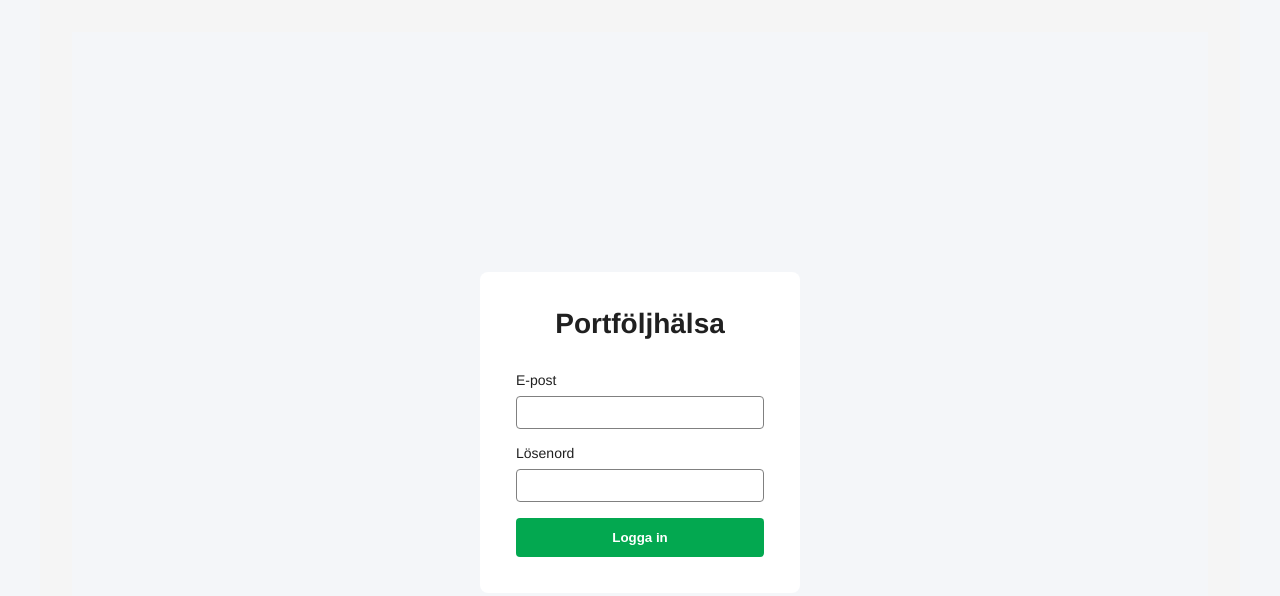
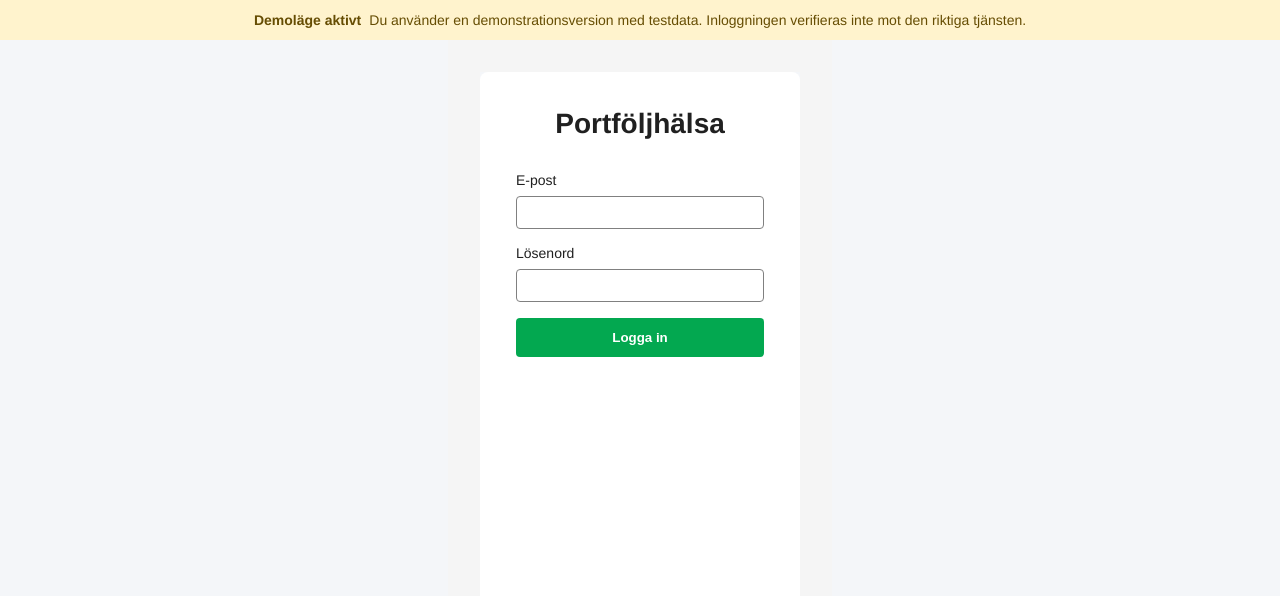
Before and after one commit to chas-challenge-2026/avanza-team1, a React (Vite) app in the folder frontend/: page /login in a window 1280 px wide. Shown: the top 596 px of the page. Built offline with nearby package versions, Linux system fonts and the light colour scheme.

Commit message:
feat(auth): add visible mock mode indicator

```diff
--- a/frontend/src/App.css
+++ b/frontend/src/App.css
@@ -22,6 +22,35 @@ tr.success td {
   color: #155724;
 }
 
+/* Mock mode indicator */
+.mockModeBanner {
+  display: flex;
+  flex-wrap: wrap;
+  justify-content: center;
+  align-items: center;
+  gap: var(--space-xsmall);
+  padding: var(--space-small) var(--space-medium);
+
+  background-color: #fff3cd;
+  color: #664d03;
+  font-size: var(--font-size-normal);
+  text-align: center;
+}
+
+.appShell {
+  display: flex;
+  flex-direction: column;
+  min-height: 100dvh;
+}
+
+.appShell .pageContent {
+  display: flex;
+  flex-direction: column;
+  flex: 1;
+  min-height: 0;
+  height: auto;
+}
+
 /* Media queries */
 
 @media (min-width: 768px) {
--- a/frontend/src/App.tsx
+++ b/frontend/src/App.tsx
@@ -7,15 +7,17 @@ import Alerts from './pages/Alerts';
 import Login from './pages/Login';
 import { ProtectedRoute } from './components/ProtectedRoute';
 import { useAuth } from './auth/useAuth';
+import MockModeBanner from "./components/MockModeBanner";
 import './App.css';
 
 function App() {
   const { isAuthenticated } = useAuth();
 
   return (
-    <>
-      {/* Topbar döljs på /login - man ska inte se nav-länkar eller en "Logga ut"-knapp innan man är inloggad */}
-      {isAuthenticated && <Topbar/>}
+    <div className ="appShell">
+      <MockModeBanner />
+      {/* Topbar döljs på /login */}
+      {isAuthenticated && <Topbar />}
       <main className="pageContent">
         <Routes>
           <Route path="/login" element={<Login />} />
@@ -26,8 +28,8 @@ function App() {
           </Route>
         </Routes>
       </main>
-    </>
-  )
+    </div>
+  );
 }
 
 export default App;
--- /dev/null
+++ b/frontend/src/components/MockModeBanner.tsx
@@ -0,0 +1,17 @@
+function MockModeBanner(): JSX.Element | null {
+  if (import.meta.env.VITE_USE_MOCK !== "true") {
+    return null;
+  }
+
+  return (
+    <div role="status" className="mockModeBanner">
+      <strong>Demoläge aktivt</strong>
+      <span>
+        Du använder en demonstrationsversion med testdata.
+        Inloggningen verifieras inte mot den riktiga tjänsten.
+      </span>
+    </div>
+  );
+}
+
+export default MockModeBanner;
--- a/frontend/src/pages/Login.module.css
+++ b/frontend/src/pages/Login.module.css
@@ -1,8 +1,8 @@
 .page {
   display: flex;
   justify-content: center;
-  align-items: center;
-  min-height: 100vh;
+  flex: 1;
+  min-height: 0;
   background: var(--background);
 }
 
```
Also changed, not shown: 1 other file (tests, documents, lock files or other folders).
